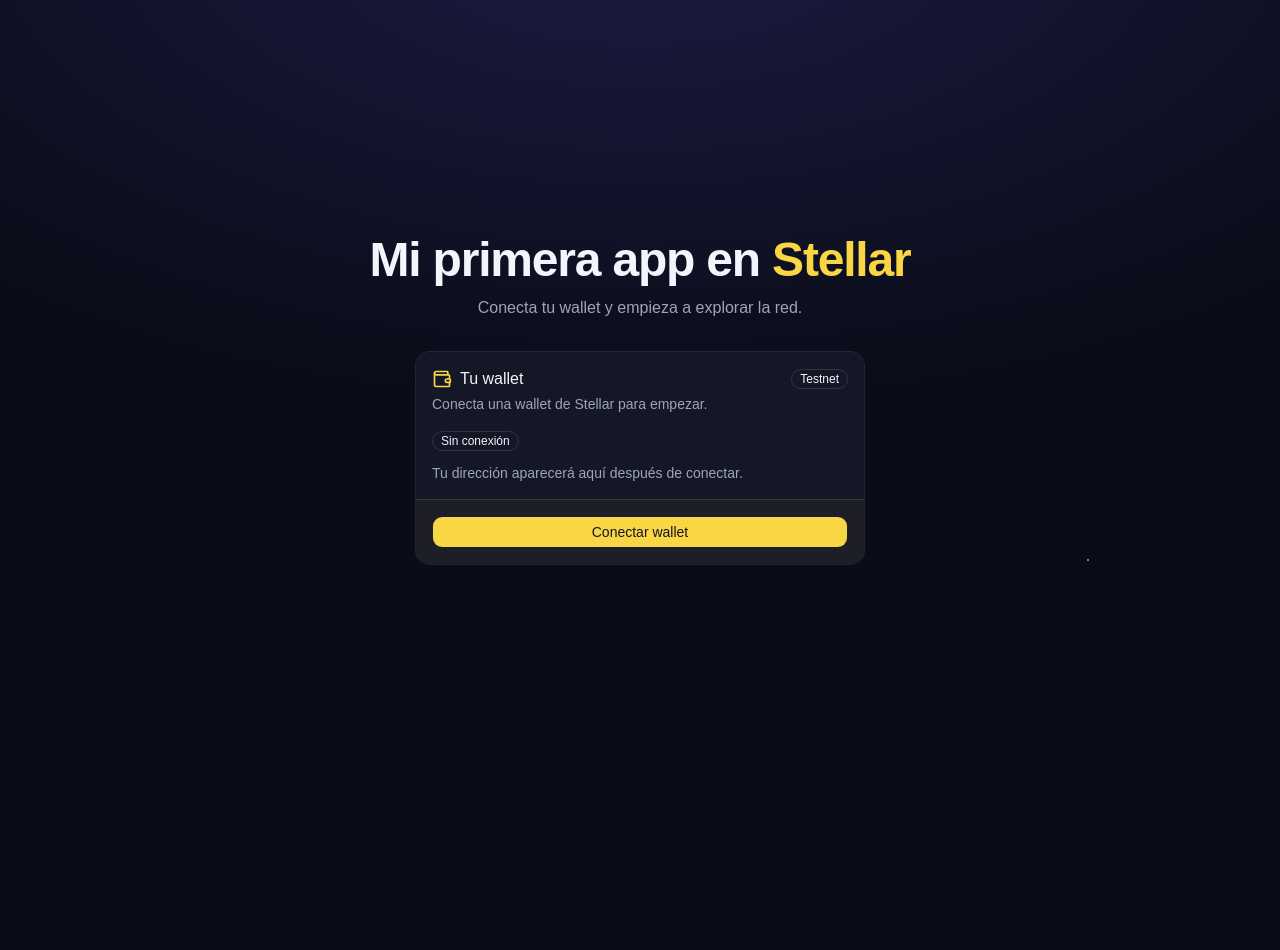
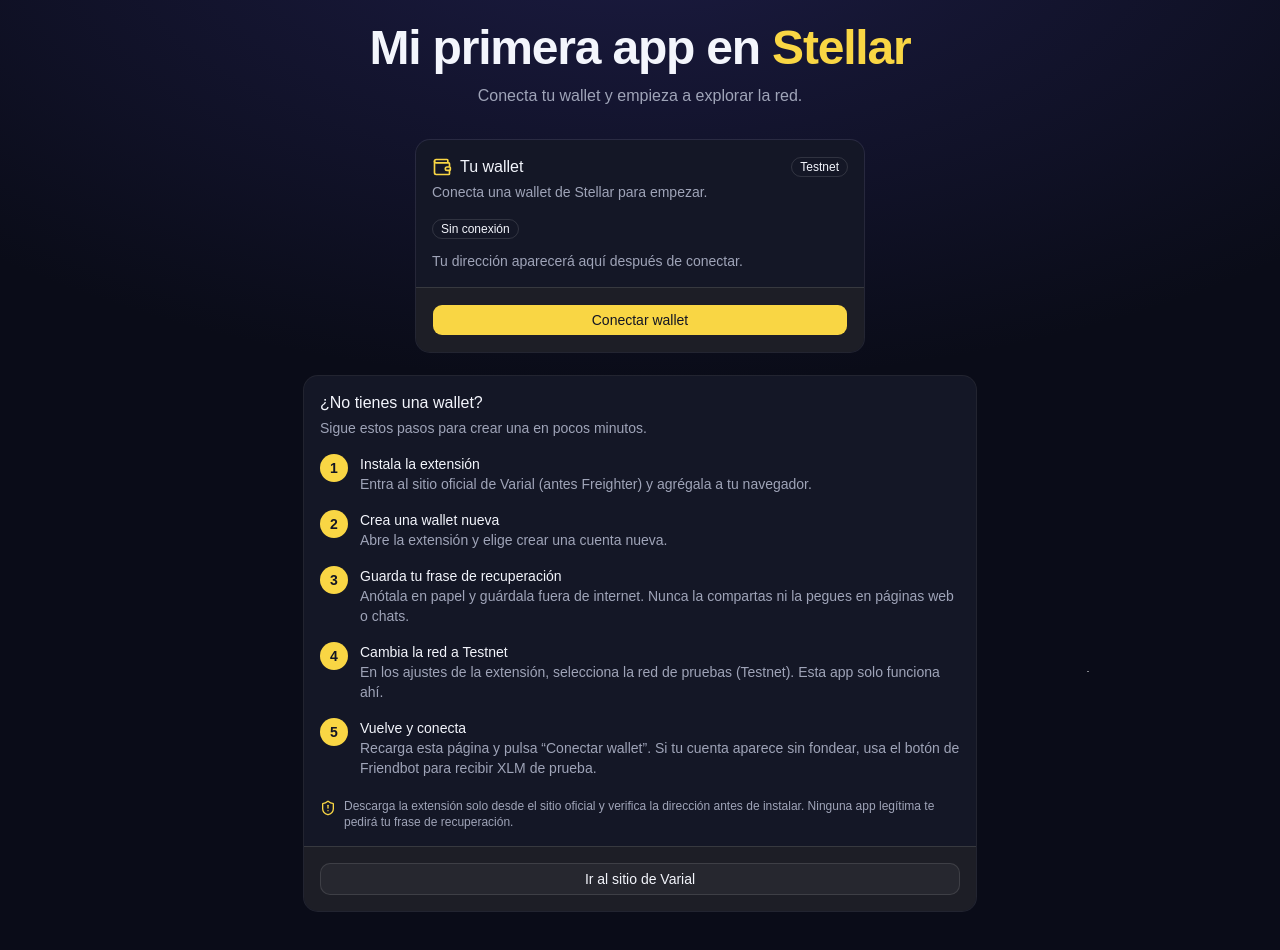
Before and after one commit to Oppia-Software-Labs/Pura-Vida-Bootcamp-1, a React (Vite) app in the folder Elias Jose Castro Soto/: page / in a window 1280 px wide. Shown: the top 950 px of the page. Before the commit the page ends 800 px from the top, so only its background shows below. Built offline with nearby package versions, Linux system fonts and the light colour scheme; what @creit-tech/stellar-wallets-kit would draw is missing.

Commit message:
feat: agregar sección de ayuda para usuarios sin wallet

```diff
--- a/Elias Jose Castro Soto/src/App.jsx
+++ b/Elias Jose Castro Soto/src/App.jsx
@@ -12,6 +12,7 @@ import {
 } from "@/components/ui/card";
 import { useStellarWallet } from "@/hooks/useStellarWallet";
 import { useXlmBalance } from "@/hooks/useXlmBalance";
+import NoWalletGuide from "@/components/NoWalletGuide";
 
 const shorten = (a) => `${a.slice(0, 6)}…${a.slice(-6)}`;
 
@@ -27,7 +28,8 @@ export default function App() {
   };
 
   return (
-    <main className="stars flex min-h-svh flex-col items-center justify-center gap-8 p-6">
+    <div className="stars flex min-h-svh flex-col">
+      <main className="flex flex-1 flex-col items-center justify-center gap-8 p-6">
         <header className="text-center">
           <h1 className="text-4xl font-bold tracking-tight sm:text-5xl">
             Mi primera app en <span className="text-primary">Stellar</span>
@@ -119,5 +121,8 @@ export default function App() {
           </CardFooter>
         </Card>
       </main>
+
+      <NoWalletGuide />
+    </div>
   );
 }
--- /dev/null
+++ b/Elias Jose Castro Soto/src/components/NoWalletGuide.jsx
@@ -0,0 +1,81 @@
+import { ShieldAlert } from "lucide-react";
+import { buttonVariants } from "@/components/ui/button";
+import {
+  Card,
+  CardHeader,
+  CardTitle,
+  CardDescription,
+  CardContent,
+  CardFooter,
+} from "@/components/ui/card";
+
+const steps = [
+  {
+    title: "Instala la extensión",
+    text: "Entra al sitio oficial de Varial (antes Freighter) y agrégala a tu navegador.",
+  },
+  {
+    title: "Crea una wallet nueva",
+    text: "Abre la extensión y elige crear una cuenta nueva.",
+  },
+  {
+    title: "Guarda tu frase de recuperación",
+    text: "Anótala en papel y guárdala fuera de internet. Nunca la compartas ni la pegues en páginas web o chats.",
+  },
+  {
+    title: "Cambia la red a Testnet",
+    text: "En los ajustes de la extensión, selecciona la red de pruebas (Testnet). Esta app solo funciona ahí.",
+  },
+  {
+    title: "Vuelve y conecta",
+    text: "Recarga esta página y pulsa “Conectar wallet”. Si tu cuenta aparece sin fondear, usa el botón de Friendbot para recibir XLM de prueba.",
+  },
+];
+
+export default function NoWalletGuide() {
+  return (
+    <section className="flex justify-center px-6 pb-12" aria-labelledby="no-wallet-title">
+      <Card className="w-full max-w-2xl">
+        <CardHeader>
+          <CardTitle id="no-wallet-title">¿No tienes una wallet?</CardTitle>
+          <CardDescription>
+            Sigue estos pasos para crear una en pocos minutos.
+          </CardDescription>
+        </CardHeader>
+
+        <CardContent>
+          <ol className="space-y-4">
+            {steps.map((s, i) => (
+              <li key={s.title} className="flex gap-3">
+                <span className="flex size-7 shrink-0 items-center justify-center rounded-full bg-primary text-sm font-semibold text-primary-foreground">
+                  {i + 1}
+                </span>
+                <div>
+                  <p className="font-medium">{s.title}</p>
+                  <p className="text-sm text-muted-foreground">{s.text}</p>
+                </div>
+              </li>
+            ))}
+          </ol>
+
+          <p className="mt-5 flex items-start gap-2 text-xs text-muted-foreground">
+            <ShieldAlert className="mt-0.5 size-4 shrink-0 text-primary" />
+            Descarga la extensión solo desde el sitio oficial y verifica la dirección
+            antes de instalar. Ninguna app legítima te pedirá tu frase de recuperación.
+          </p>
+        </CardContent>
+
+        <CardFooter>
+          <a
+            href="https://varialwallet.com"
+            target="_blank"
+            rel="noopener noreferrer"
+            className={buttonVariants({ variant: "outline", className: "w-full" })}
+          >
+            Ir al sitio de Varial
+          </a>
+        </CardFooter>
+      </Card>
+    </section>
+  );
+}
```
Lines whose indentation alone changed are shown as unchanged.
